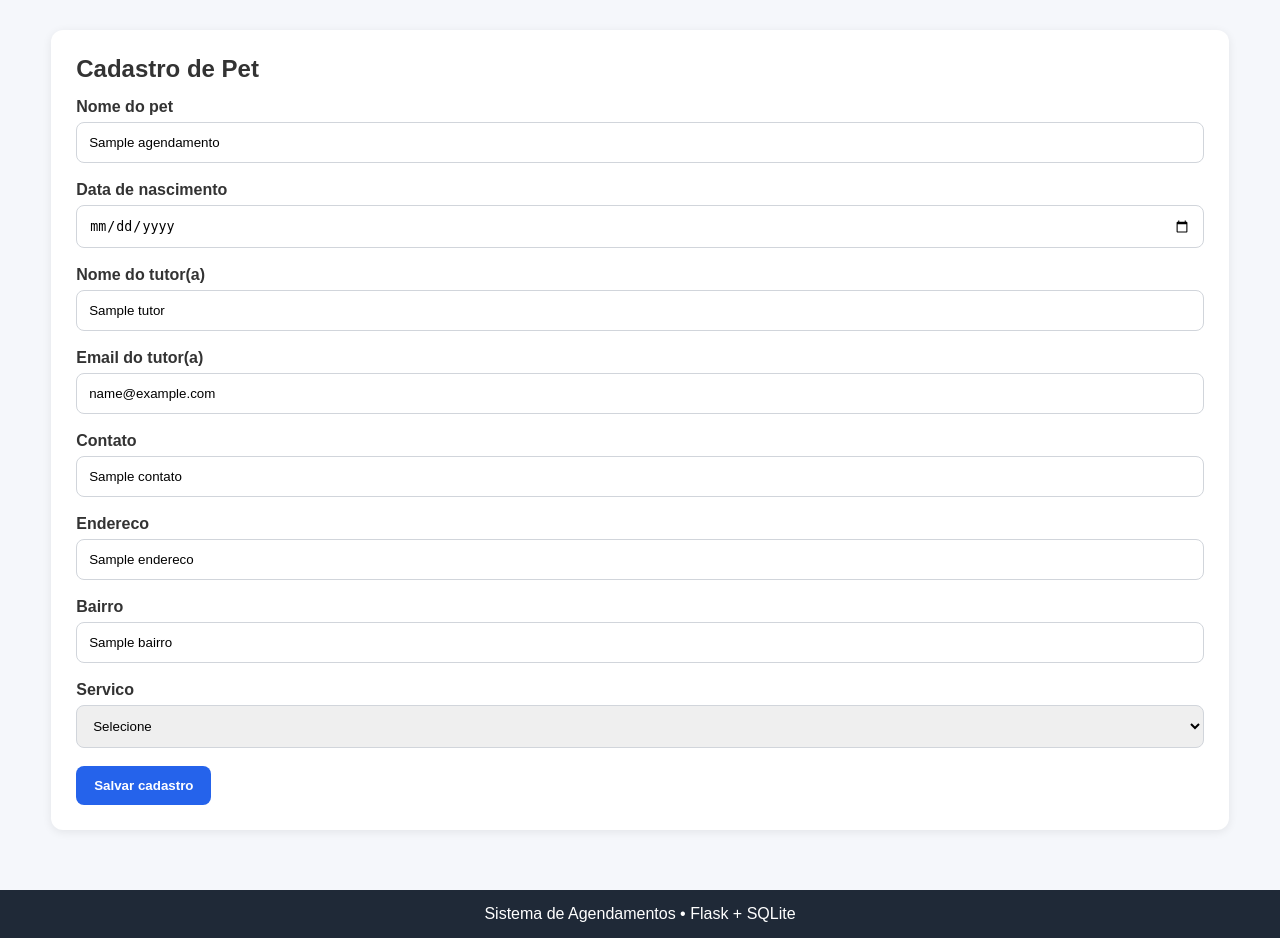
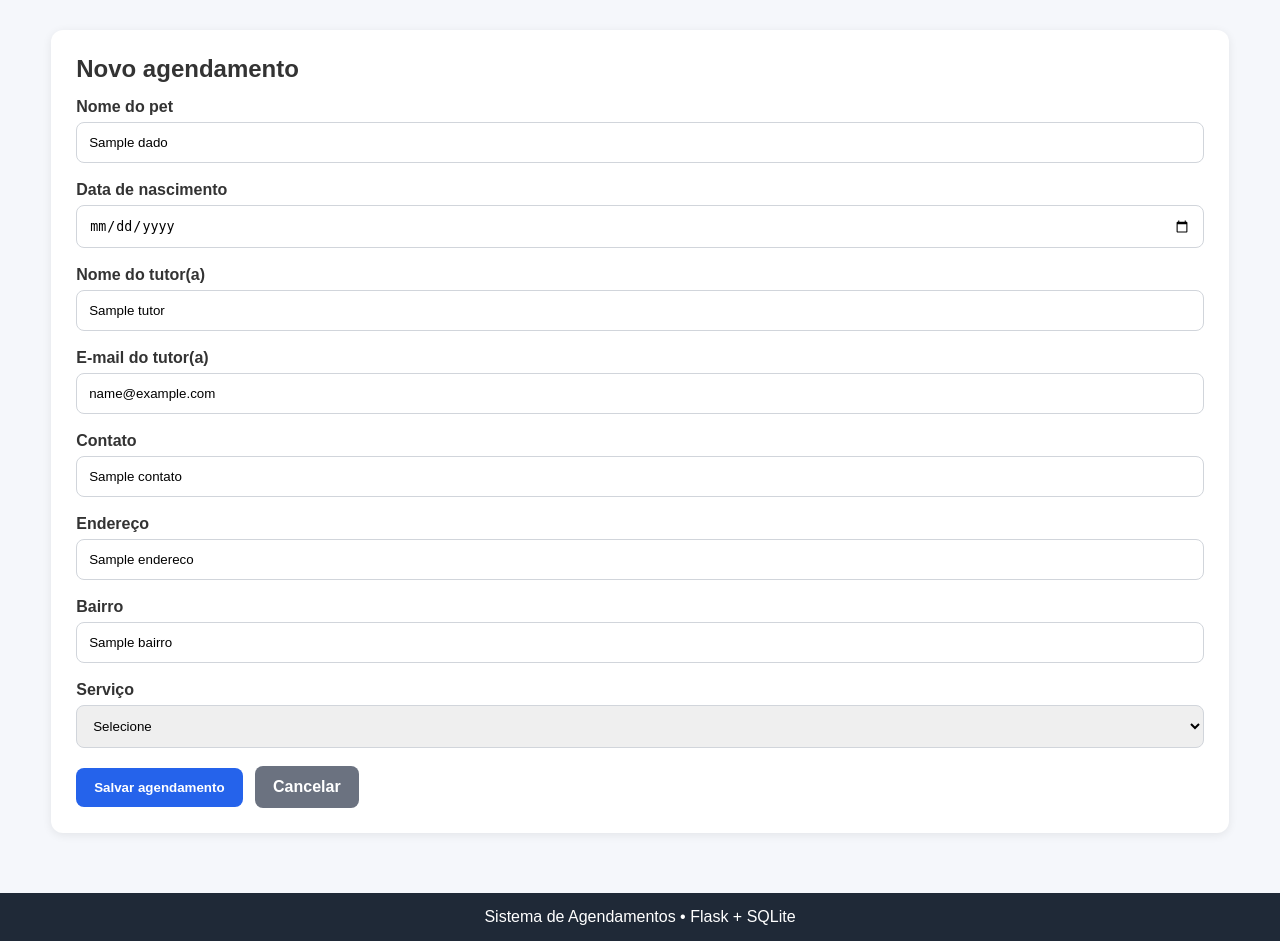
Before and after one commit to Laric000/Atividade-Aplica-o-Flask, a Flask app: template Templates/cadastro.html in a window 1280 px wide. Shown: the part 60-1001 px from the top of the page. Run offline with Flask 3, Linux system fonts and the light colour scheme; the template is opened without the code that fills it: most values are stand-ins (such as "Sample title", 1, 10 or a date in 2020).

Commit message:
Update cadastro.html for improved variable usage

```diff
--- a/Templates/cadastro.html
+++ b/Templates/cadastro.html
@@ -3,56 +3,59 @@
 {% block title %}{% if modo_edicao %}Editar Agendamento{% else %}Novo Agendamento{% endif %}{% endblock %}
 
 {% block content %}
-<div class="card">
-    <h2>{% if modo_edicao %}Editar Agendamento{% else %}Cadastro de Pet{% endif %}</h2>
+<div class="card form-card">
+    <h2>{% if modo_edicao %}Editar agendamento{% else %}Novo agendamento{% endif %}</h2>
 
     <form method="POST">
         <div class="form-group">
             <label for="nome_pet">Nome do pet</label>
-            <input id="nome_pet" type="text" name="nome_pet" value="{{ agendamento.nome_pet or '' }}" required>
+            <input id="nome_pet" type="text" name="nome_pet" value="{{ dados.nome_pet or '' }}" required>
         </div>
 
         <div class="form-group">
             <label for="nascimento">Data de nascimento</label>
-            <input id="nascimento" type="date" name="nascimento" value="{{ agendamento.nascimento or '' }}" required>
+            <input id="nascimento" type="date" name="nascimento" value="{{ dados.nascimento or '' }}" required>
         </div>
 
         <div class="form-group">
             <label for="tutor">Nome do tutor(a)</label>
-            <input id="tutor" type="text" name="tutor" value="{{ agendamento.tutor or '' }}" required>
+            <input id="tutor" type="text" name="tutor" value="{{ dados.tutor or '' }}" required>
         </div>
 
         <div class="form-group">
-            <label for="email">Email do tutor(a)</label>
-            <input id="email" type="email" name="email" value="{{ agendamento.email or '' }}" required>
+            <label for="email">E-mail do tutor(a)</label>
+            <input id="email" type="email" name="email" value="{{ dados.email or '' }}" required>
         </div>
 
         <div class="form-group">
             <label for="contato">Contato</label>
-            <input id="contato" type="tel" name="contato" value="{{ agendamento.contato or '' }}" required>
+            <input id="contato" type="tel" name="contato" value="{{ dados.contato or '' }}" required>
         </div>
 
         <div class="form-group">
-            <label for="endereco">Endereco</label>
-            <input id="endereco" type="text" name="endereco" value="{{ agendamento.endereco or '' }}" required>
+            <label for="endereco">Endereço</label>
+            <input id="endereco" type="text" name="endereco" value="{{ dados.endereco or '' }}" required>
         </div>
 
         <div class="form-group">
             <label for="bairro">Bairro</label>
-            <input id="bairro" type="text" name="bairro" value="{{ agendamento.bairro or '' }}" required>
+            <input id="bairro" type="text" name="bairro" value="{{ dados.bairro or '' }}" required>
         </div>
 
         <div class="form-group">
-            <label for="servico">Servico</label>
+            <label for="servico">Serviço</label>
             <select id="servico" name="servico" required>
                 <option value="">Selecione</option>
-                <option value="Banho e Tosa" {% if agendamento.servico == 'Banho e Tosa' %}selected{% endif %}>Banho e Tosa</option>
-                <option value="Vacinacao" {% if agendamento.servico == 'Vacinacao' %}selected{% endif %}>Vacinacao</option>
-                <option value="Consulta" {% if agendamento.servico == 'Consulta' %}selected{% endif %}>Consulta</option>
+                <option value="Banho e Tosa" {% if dados.servico == 'Banho e Tosa' %}selected{% endif %}>Banho e Tosa</option>
+                <option value="Vacinação" {% if dados.servico == 'Vacinação' %}selected{% endif %}>Vacinação</option>
+                <option value="Consulta" {% if dados.servico == 'Consulta' %}selected{% endif %}>Consulta</option>
             </select>
         </div>
 
-        <button class="btn btn-primary" type="submit">{% if modo_edicao %}Salvar alteracoes{% else %}Salvar cadastro{% endif %}</button>
+        <button class="btn btn-primary" type="submit">
+            {% if modo_edicao %}Salvar alterações{% else %}Salvar agendamento{% endif %}
+        </button>
+        <a class="btn btn-secondary" href="{{ url_for('agendamentos_listar') }}">Cancelar</a>
     </form>
 </div>
 {% endblock %}
```
